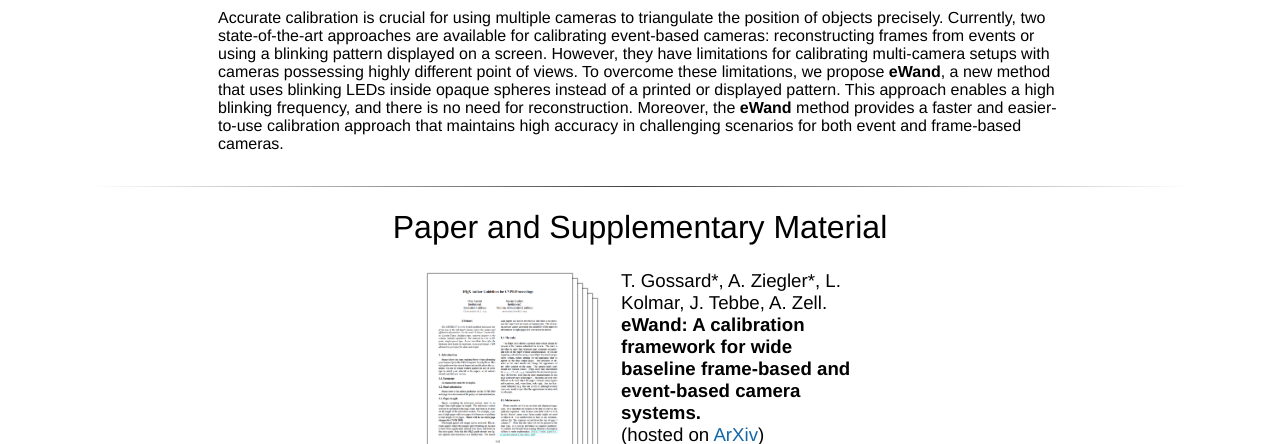
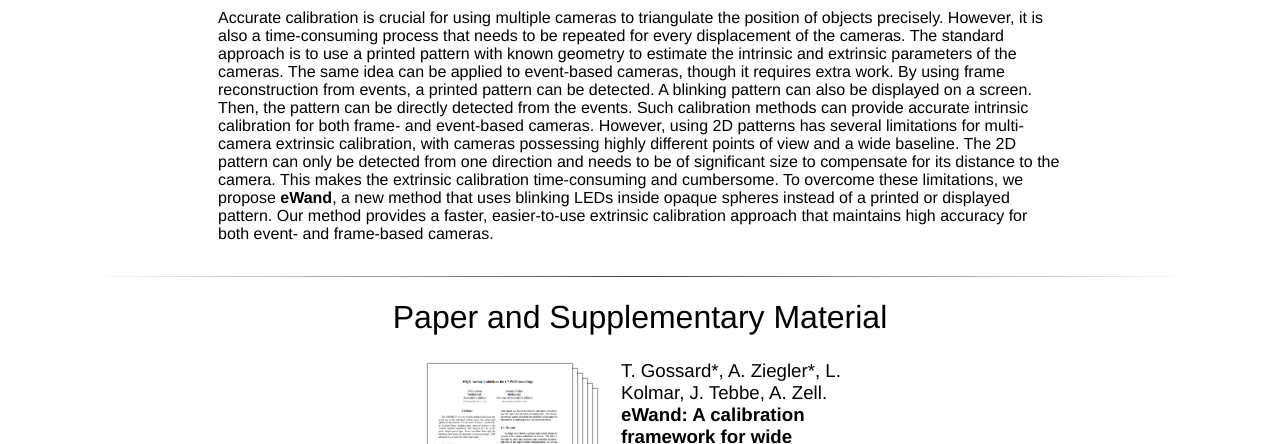
Before and after one commit to cogsys-tuebingen/ewand, a plain HTML site: page index.html in a window 1280 px wide. Shown: the part 682-1126 px from the top of the page. Drawn offline with Linux system fonts and the light colour scheme; a script that the page names is missing.

Commit message:
Updated abstract.

```diff
--- a/index.html
+++ b/index.html
@@ -242,7 +242,8 @@
     </center>
     <tr>
       <td>
-          Accurate calibration is crucial for using multiple cameras to triangulate the position of objects precisely. Currently, two state-of-the-art approaches are available for calibrating event-based cameras: reconstructing frames from events or using a blinking pattern displayed on a screen. However, they have limitations for calibrating multi-camera setups with cameras possessing highly different point of views. To overcome these limitations, we propose <b>eWand</b>, a new method that uses blinking LEDs inside opaque spheres instead of a printed or displayed pattern. This approach enables a high blinking frequency, and there is no need for reconstruction. Moreover, the <b>eWand</b> method provides a faster and easier-to-use calibration approach that maintains high accuracy in challenging scenarios for both event and frame-based cameras.</td>
+          Accurate calibration is crucial for using multiple cameras to triangulate the position of objects precisely. However, it is also a time-consuming process that needs to be repeated for every displacement of the cameras. The standard approach is to use a printed pattern with known geometry to estimate the intrinsic and extrinsic parameters of the cameras. The same idea can be applied to event-based cameras, though it requires extra work. By using frame reconstruction from events, a printed pattern can be detected. A blinking pattern can also be displayed on a screen. Then, the pattern can be directly detected from the events. Such calibration methods can provide accurate intrinsic calibration for both frame- and event-based cameras. However, using 2D patterns has several limitations for multi-camera extrinsic calibration, with cameras possessing highly different points of view and a wide baseline. The 2D pattern can only be detected from one direction and needs to be of significant size to compensate for its distance to the camera. This makes the extrinsic calibration time-consuming and cumbersome. To overcome these limitations, we propose <b>eWand</b>, a new method that uses blinking LEDs inside opaque spheres instead of a printed or displayed pattern. Our method provides a faster, easier-to-use extrinsic calibration approach that maintains high accuracy for both event- and frame-based cameras.
+      </td>
     </tr>
   </table>
   <br>
```
